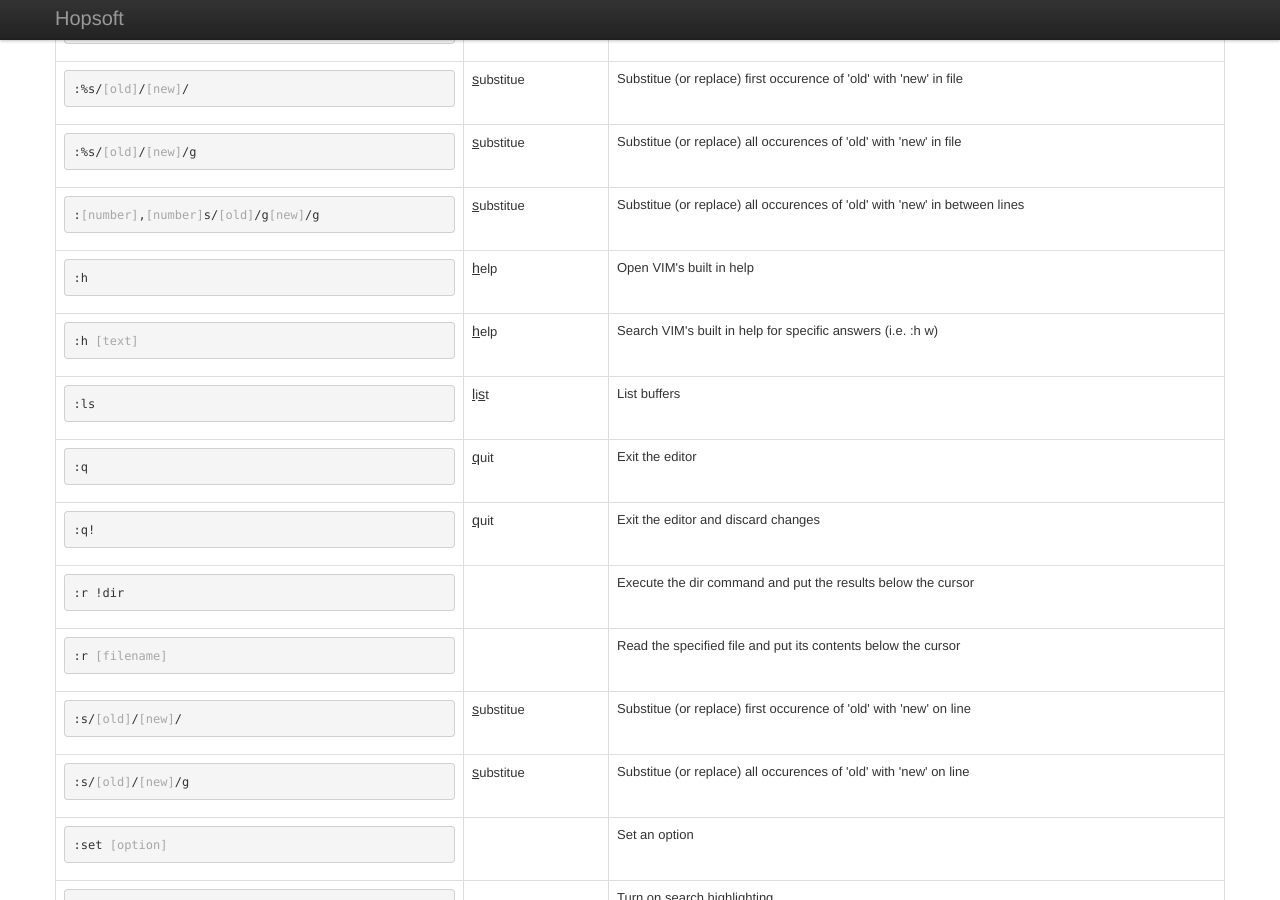
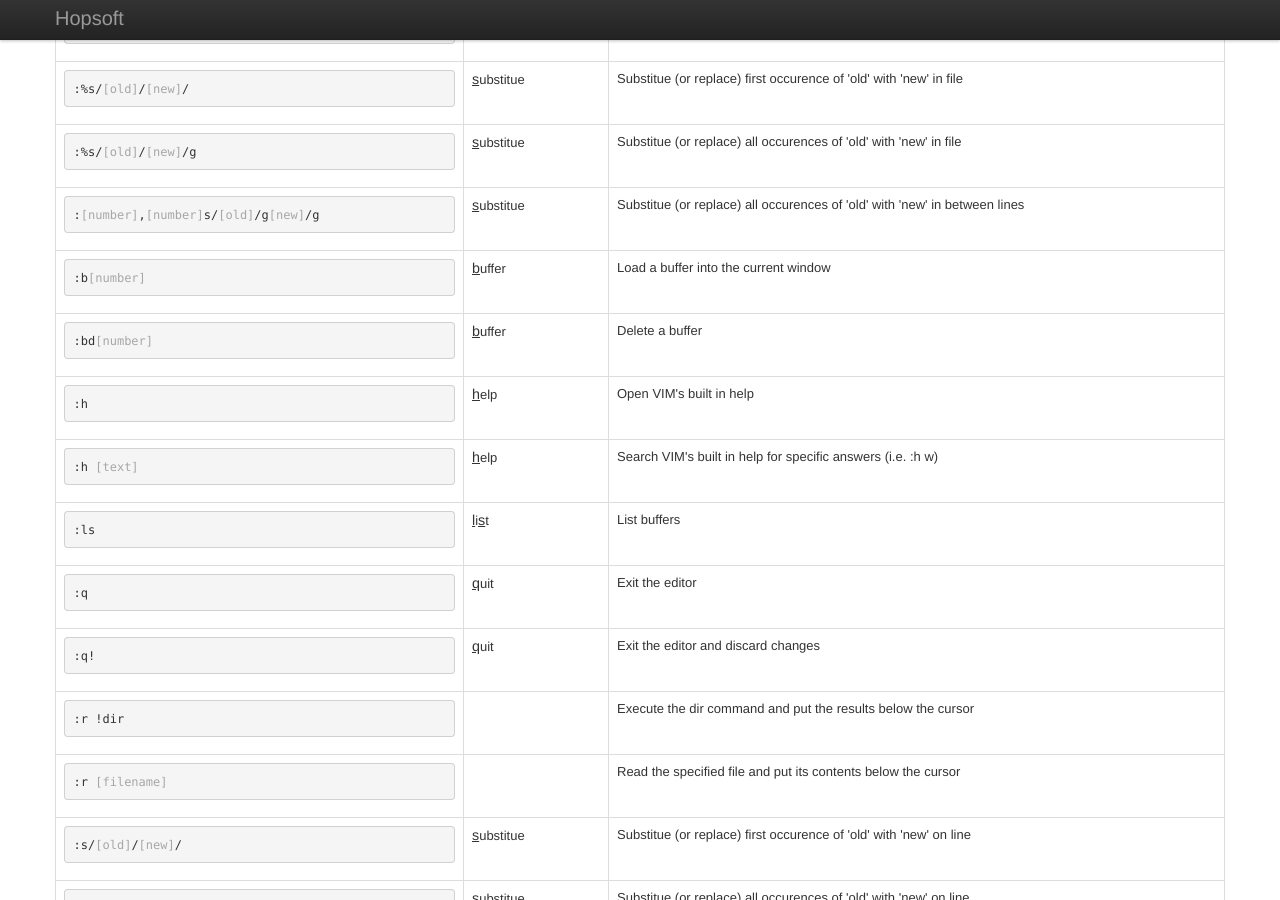
Before and after one commit to hopsoft/hopsoft.github.io, a Jekyll site: the page built from vim.markdown, in a window 1280 px wide and 900 px high, scrolled down 1203 px. Built offline with Jekyll 4.4.1, drawn with Linux system fonts in a browser that asks for light colours; comment, search, counter and statistics services are not loaded; some of the changed text lies outside the part shown.

Commit message:
Added some buffer commands.

```diff
--- a/vim.markdown
+++ b/vim.markdown
@@ -484,6 +484,18 @@ layout: bootstrap
           <td>Search for the word under the cursor</td>
         </tr>
 
+        <tr>
+          <td><pre class="command">:b<span class="subdued">[number]</span></pre></td>
+          <td><span class="u">b</span>uffer</td>
+          <td>Load a buffer into the current window</td>
+        </tr>
+
+        <tr>
+          <td><pre class="command">:bd<span class="subdued">[number]</span></pre></td>
+          <td><span class="u">b</span>uffer</td>
+          <td>Delete a buffer</td>
+        </tr>
+
       </tbody>
     </table>
 
```
